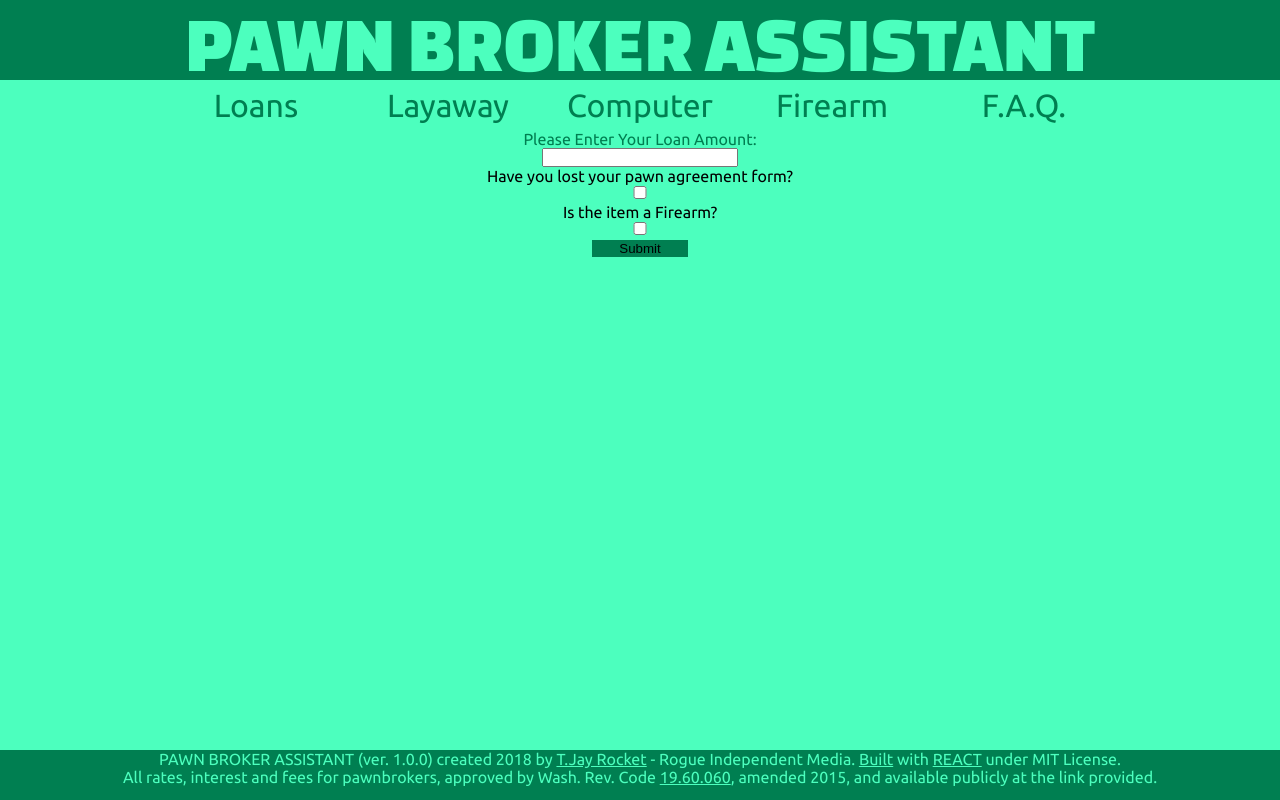
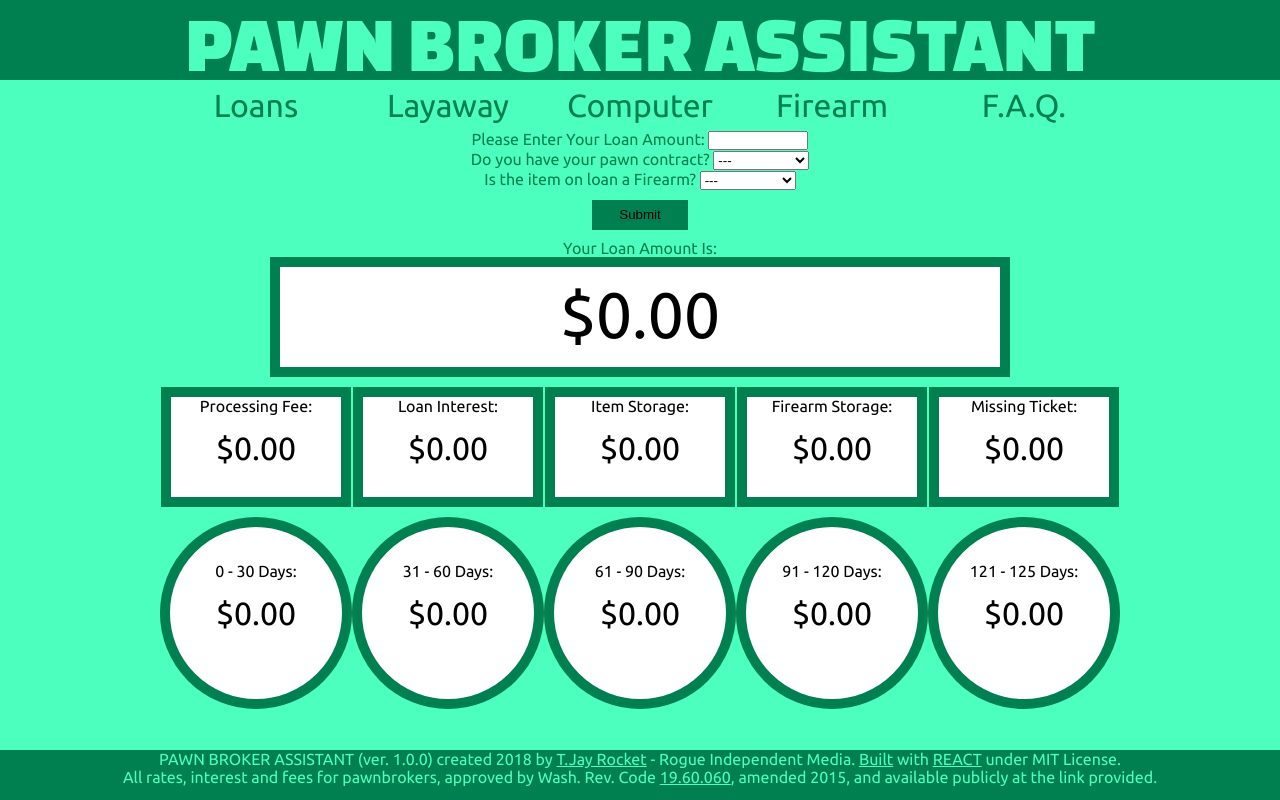
Before and after one commit to tjayrocket/pawn-brokers-assistant, a React app: page / in a window 1280 px wide. Built offline with nearby package versions, Linux system fonts and the light colour scheme.

Commit message:
Groovy times ahead as the loan calc is 100% functional!

```diff
--- a/src/components/Loan.jsx
+++ b/src/components/Loan.jsx
@@ -6,7 +6,6 @@ class Loan extends React.Component {
   constructor(props) {
     super(props);
     this.state = {value: ''};
-
     this.handleChange = this.handleChange.bind(this);
     this.handleSubmit = this.handleSubmit.bind(this);
   }
@@ -14,6 +13,7 @@ class Loan extends React.Component {
   handleChange(event) {
     this.setState({value: event.target.value});
   }
+
 
   // This fires off when I hit submit. The goal is to add the necessary logic top populate the screen with accurate numbers. This will take a bit but most of the logic has been recycled from the other repo.
 
@@ -25,304 +25,357 @@ class Loan extends React.Component {
 
     let amount = this.state.value;
 
-    // isNaN(amount)
-
-    // if(amount[0] === '$'){
-    //   let amount = amount.substring(1);
-    // }
+    console.log(amount);
 
     //This function validates the input of numbers into the form.
 
     function loanValidate(){
-
       if(amount === ''){
         alert('Please enter a loan amount.');
         return false;
+      } else if(amount[0] === '$'){
+        alert('The \'$\' is not necessary - please, remove it.');
+        return false;
       } else if(isNaN(amount)){
-        alert('Please enter numbers only.')
+        alert('Please Enter Numbers Only.');
+        return false;
       } else {
         alert('Your loan amount is: $' + amount);
-        console.log('Your loan amount = $' + parseInt(amount).toFixed(2));
+        console.log('Amount = ' + amount);
         return true;
       }
-
     };
 
-    loanValidate();
-
-    console.log(amount);
-
-    // amount = parseInt(amount).toFixed(2);
+    let storage = 5;
+    let lateFee = 10;
 
     // Set these to booleans?
 
-    // let storage = (5).toFixed(2);
-    // let firearm = (5).toFixed(2);
-    // let lateFee = (10).toFixed(2);
-    // let missingTicket = (5).toFixed(2);
-
+    // let firearm = 5;
+    // let missingTicket = 5;
     // Defining these variables for processingInterest function.
 
-    // let interest;
-    // let processing;
+    let interest;
+    let processing;
 
-    // let processingInterest = function(amount){
+    let processingInterest = function(amount){
 
-    //   console.log('Amount being called = ' + amount);
+      console.log('Amount being called = ' + amount);
 
-    //   if(amount <= 4.99){
+      if(amount <= 4.99){
 
-    //     console.log( 'Tier 1 - Interest = $1.00, Processing Fee = $1.50');
-    //     interest = 1;
-    //     processing = 1.5;
-    //     console.log('Your interest rate = $' + interest.toFixed(2));
-    //     console.log('Your processing rate = $' + processing.toFixed(2));
+        console.log( 'Tier 1 - Interest = $1.00, Processing Fee = $1.50');
+        interest = 1;
+        processing = 1.5;
+        console.log('Your interest rate = $' + interest.toFixed(2));
+        console.log('Your processing rate = $' + processing.toFixed(2));
 
-    //   } else if (amount <= 9.99){
+      } else if (amount <= 9.99){
 
-    //     console.log('Tier 2 - Interest = $1.00, Processing Fee = $3.00');
-    //     interest = 1;
-    //     processing = 3;
-    //     console.log('Your interest rate = $' + interest.toFixed(2));
-    //     console.log('Your processing rate = $' + processing.toFixed(2));
+        console.log('Tier 2 - Interest = $1.00, Processing Fee = $3.00');
+        interest = 1;
+        processing = 3;
+        console.log('Your interest rate = $' + interest.toFixed(2));
+        console.log('Your processing rate = $' + processing.toFixed(2));
 
-    //   } else if (amount <= 14.99){
+      } else if (amount <= 14.99){
 
-    //     console.log('Tier 3 - Interest = $1.25, Processing Fee = $4.00');
-    //     interest = 1.25;
-    //     processing = 4;
-    //     console.log('Your interest rate = $' + interest.toFixed(2));
-    //     console.log('Your processing rate = $' + processing.toFixed(2));
+        console.log('Tier 3 - Interest = $1.25, Processing Fee = $4.00');
+        interest = 1.25;
+        processing = 4;
+        console.log('Your interest rate = $' + interest.toFixed(2));
+        console.log('Your processing rate = $' + processing.toFixed(2));
 
-    //   } else if (amount <= 19.99){
+      } else if (amount <= 19.99){
 
-    //     console.log('Tier 4 - Interest = $1.25, Processing Fee = $4.50');
-    //     interest = 1.25;
-    //     processing = 4.5;
-    //     console.log('Your interest rate = $' + interest.toFixed(2));
-    //     console.log('Your processing rate = $' + processing.toFixed(2));
+        console.log('Tier 4 - Interest = $1.25, Processing Fee = $4.50');
+        interest = 1.25;
+        processing = 4.5;
+        console.log('Your interest rate = $' + interest.toFixed(2));
+        console.log('Your processing rate = $' + processing.toFixed(2));
 
-    //   } else if (amount <= 24.99){
+      } else if (amount <= 24.99){
 
-    //     console.log('Tier 5 - Interest = $1.50, Processing Fee = $5.00');
-    //     interest = 1.5;
-    //     processing = 5;
-    //     console.log('Your interest rate = $' + interest.toFixed(2));
-    //     console.log('Your processing rate = $' + processing.toFixed(2));
+        console.log('Tier 5 - Interest = $1.50, Processing Fee = $5.00');
+        interest = 1.5;
+        processing = 5;
+        console.log('Your interest rate = $' + interest.toFixed(2));
+        console.log('Your processing rate = $' + processing.toFixed(2));
 
-    //   } else if (amount <= 29.99){
+      } else if (amount <= 29.99){
 
-    //     console.log('Tier 6 - Interest = $1.75, Processing Fee = $5.50');
-    //     interest = 1.75;
-    //     processing = 5.5;
-    //     console.log('Your interest rate = $' + interest.toFixed(2));
-    //     console.log('Your processing rate = $' + processing.toFixed(2));
+        console.log('Tier 6 - Interest = $1.75, Processing Fee = $5.50');
+        interest = 1.75;
+        processing = 5.5;
+        console.log('Your interest rate = $' + interest.toFixed(2));
+        console.log('Your processing rate = $' + processing.toFixed(2));
 
-    //   } else if (amount <= 34.99){
+      } else if (amount <= 34.99){
 
-    //     console.log('Tier 7 - Interest = $1.75, Processing Fee = $6.00');
-    //     interest = 1.75;
-    //     processing = 6;
-    //     console.log('Your interest rate = $' + interest.toFixed(2));
-    //     console.log('Your processing rate = $' + processing.toFixed(2));
+        console.log('Tier 7 - Interest = $1.75, Processing Fee = $6.00');
+        interest = 1.75;
+        processing = 6;
+        console.log('Your interest rate = $' + interest.toFixed(2));
+        console.log('Your processing rate = $' + processing.toFixed(2));
 
-    //   } else if (amount <= 39.99){
+      } else if (amount <= 39.99){
 
-    //     console.log('Tier 8 - Interest = $2.00, Processing Fee = $6.50');
-    //     interest = 2;
-    //     processing = 6.5;
-    //     console.log('Your interest rate = $' + interest.toFixed(2));
-    //     console.log('Your processing rate = $' + processing.toFixed(2));
+        console.log('Tier 8 - Interest = $2.00, Processing Fee = $6.50');
+        interest = 2;
+        processing = 6.5;
+        console.log('Your interest rate = $' + interest.toFixed(2));
+        console.log('Your processing rate = $' + processing.toFixed(2));
 
-    //   } else if (amount <= 44.99){
+      } else if (amount <= 44.99){
 
-    //     console.log('Tier 9 - Interest = $2.25, Processing Fee = $7.00');
-    //     interest = 2.25;
-    //     processing = 7;
-    //     console.log('Your interest rate = $' + interest.toFixed(2));
-    //     console.log('Your processing rate = $' + processing.toFixed(2));
+        console.log('Tier 9 - Interest = $2.25, Processing Fee = $7.00');
+        interest = 2.25;
+        processing = 7;
+        console.log('Your interest rate = $' + interest.toFixed(2));
+        console.log('Your processing rate = $' + processing.toFixed(2));
 
-    //   } else if (amount <= 49.99){
+      } else if (amount <= 49.99){
 
-    //     console.log('Tier 10 - Interest = $2.25, Processing Fee = $7.50');
-    //     interest = 2.25;
-    //     processing = 7.5;
-    //     console.log('Your interest rate = $' + interest.toFixed(2));
-    //     console.log('Your processing rate = $' + processing.toFixed(2));
+        console.log('Tier 10 - Interest = $2.25, Processing Fee = $7.50');
+        interest = 2.25;
+        processing = 7.5;
+        console.log('Your interest rate = $' + interest.toFixed(2));
+        console.log('Your processing rate = $' + processing.toFixed(2));
 
-    //   } else if (amount <= 59.99){
+      } else if (amount <= 59.99){
 
-    //     console.log('Tier 11 - Interest = $2.50, Processing Fee = 15%');
-    //     interest = 2.5;
-    //     processing = amount/100*15;
-    //     console.log('Your interest rate = $' + interest.toFixed(2));
-    //     console.log('Your processing rate = $' + processing.toFixed(2));
+        console.log('Tier 11 - Interest = $2.50, Processing Fee = 15%');
+        interest = 2.5;
+        processing = amount/100*15;
+        console.log('Your interest rate = $' + interest.toFixed(2));
+        console.log('Your processing rate = $' + processing.toFixed(2));
 
-    //   } else if (amount <= 69.99){
+      } else if (amount <= 69.99){
 
-    //     console.log('Tier 12 - Interest = $2.75, Processing Fee = 15%');
-    //     interest = 2.75;
-    //     processing = amount/100*15;
-    //     console.log('Your interest rate = $' + interest.toFixed(2));
-    //     console.log('Your processing rate = $' + processing.toFixed(2));
+        console.log('Tier 12 - Interest = $2.75, Processing Fee = 15%');
+        interest = 2.75;
+        processing = amount/100*15;
+        console.log('Your interest rate = $' + interest.toFixed(2));
+        console.log('Your processing rate = $' + processing.toFixed(2));
 
-    //   } else if (amount <= 79.99){
+      } else if (amount <= 79.99){
 
-    //     console.log('Tier 13 - Interest = $3.00, Processing Fee = 15%');
-    //     interest = 3;
-    //     processing = amount/100*15;
-    //     console.log('Your interest rate = $' + interest.toFixed(2));
-    //     console.log('Your processing rate = $' + processing.toFixed(2));
+        console.log('Tier 13 - Interest = $3.00, Processing Fee = 15%');
+        interest = 3;
+        processing = amount/100*15;
+        console.log('Your interest rate = $' + interest.toFixed(2));
+        console.log('Your processing rate = $' + processing.toFixed(2));
 
-    //   } else if (amount <= 89.99){
+      } else if (amount <= 89.99){
 
-    //     console.log('Tier 14 - Interest = $3.25, Processing Fee = 15%');
-    //     interest = 3.25;
-    //     processing = amount/100*15;
-    //     console.log('Your interest rate = $' + interest.toFixed(2));
-    //     console.log('Your processing rate = $' + processing.toFixed(2));
+        console.log('Tier 14 - Interest = $3.25, Processing Fee = 15%');
+        interest = 3.25;
+        processing = amount/100*15;
+        console.log('Your interest rate = $' + interest.toFixed(2));
+        console.log('Your processing rate = $' + processing.toFixed(2));
 
-    //   } else if (amount <= 99.99){
+      } else if (amount <= 99.99){
 
-    //     console.log('Tier 15 - Interest = $3.50, Processing Fee = 15%');
-    //     interest = 3.5;
-    //     processing = amount/100*15;
-    //     console.log('Your interest rate = $' + interest.toFixed(2));
-    //     console.log('Your processing rate = $' + processing.toFixed(2));
+        console.log('Tier 15 - Interest = $3.50, Processing Fee = 15%');
+        interest = 3.5;
+        processing = amount/100*15;
+        console.log('Your interest rate = $' + interest.toFixed(2));
+        console.log('Your processing rate = $' + processing.toFixed(2));
 
-    //   } else if (amount <= 249.99){
+      } else if (amount <= 249.99){
 
-    //     console.log('Tier 16 - Interest = 4%, Processing Fee = 13%');
-    //     interest = amount/100*4;
-    //     processing = amount/100*13;
-    //     console.log('Your interest rate = $' + interest.toFixed(2));
-    //     console.log('Your processing rate = $' + processing.toFixed(2));
+        console.log('Tier 16 - Interest = 4%, Processing Fee = 13%');
+        interest = amount/100*4;
+        processing = amount/100*13;
+        console.log('Your interest rate = $' + interest.toFixed(2));
+        console.log('Your processing rate = $' + processing.toFixed(2));
 
-    //   } else if (amount <= 499.99){
+      } else if (amount <= 499.99){
 
-    //     console.log('Tier 17 - Interest = 4%, Processing Fee = 10%');
-    //     console.log(amount + ' @ the 401 level');
-    //     interest = amount/100*4;
-    //     processing = amount/100*10;
-    //     console.log('Your interest rate = $' + interest.toFixed(2));
-    //     console.log('Your processing rate = $' + processing.toFixed(2));
+        console.log('Tier 17 - Interest = 4%, Processing Fee = 10%');
+        console.log(amount + ' @ the 401 level');
+        interest = amount/100*4;
+        processing = amount/100*10;
+        console.log('Your interest rate = $' + interest.toFixed(2));
+        console.log('Your processing rate = $' + processing.toFixed(2));
 
-    //   } else if (amount <= 999.99){
+      } else if (amount <= 999.99){
 
-    //     console.log('Tier 18 - Interest = 4%, Processing Fee = 8%');
-    //     interest = amount/100*4;
-    //     processing = amount/100*8;
-    //     console.log('Your interest rate = $' + interest.toFixed(2));
-    //     console.log('Your processing rate = $' + processing.toFixed(2));
+        console.log('Tier 18 - Interest = 4%, Processing Fee = 8%');
+        interest = amount/100*4;
+        processing = amount/100*8;
+        console.log('Your interest rate = $' + interest.toFixed(2));
+        console.log('Your processing rate = $' + processing.toFixed(2));
 
-    //   } else if (amount <= 1499.99){
+      } else if (amount <= 1499.99){
 
-    //     console.log('Tier 19 - Interest = 4%, Processing Fee = 7.5%');
-    //     interest = amount/100*4;
-    //     processing = amount/100*7.5;
-    //     console.log('Your interest rate = $' + interest.toFixed(2));
-    //     console.log('Your processing rate = $' + processing.toFixed(2));
+        console.log('Tier 19 - Interest = 4%, Processing Fee = 7.5%');
+        interest = amount/100*4;
+        processing = amount/100*7.5;
+        console.log('Your interest rate = $' + interest.toFixed(2));
+        console.log('Your processing rate = $' + processing.toFixed(2));
 
-    //   } else if (amount <= 1999.99){
+      } else if (amount <= 1999.99){
 
-    //     console.log('Tier 20 - Interest = 4%, Processing Fee = 7%');
-    //     interest = amount/100*4;
-    //     processing = amount/100*7;
-    //     console.log('Your interest rate = $' + interest.toFixed(2));
-    //     console.log('Your processing rate = $' + processing.toFixed(2));
+        console.log('Tier 20 - Interest = 4%, Processing Fee = 7%');
+        interest = amount/100*4;
+        processing = amount/100*7;
+        console.log('Your interest rate = $' + interest.toFixed(2));
+        console.log('Your processing rate = $' + processing.toFixed(2));
 
-    //   } else if (amount > 2000){
+      } else if (amount > 2000){
 
-    //     console.log('Tier 21 - Interest = 4%, Processing Fee = 6%');
-    //     interest = amount/100*4;
-    //     processing = amount/100*6;
-    //     console.log('Your interest rate = $' + interest.toFixed(2));
-    //     console.log('Your processing rate = $' + processing.toFixed(2));
+        console.log('Tier 21 - Interest = 4%, Processing Fee = 6%');
+        interest = amount/100*4;
+        processing = amount/100*6;
+        console.log('Your interest rate = $' + interest.toFixed(2));
+        console.log('Your processing rate = $' + processing.toFixed(2));
 
-    //   } else {
+      } else {
 
-    //     console.log('Something went horribly wrong - please try again, check your input and worst case... get drunk until I fix what\'s wrong!');
+        console.log('Something went horribly wrong - please try again, check your input and worst case... get drunk until I fix what\'s wrong!');
 
-    //   }
-    // };
+      }
+    };
 
-    // processingInterest(amount);
 
-    // console.log('After procInt called, amount = ' + amount);
-    // console.log('After procInt called, interest = ' + interest);
-    // console.log('After procInt called, processing = ' + processing);
-    // console.log('After procInt called, storage = ' + storage);
+    let rates = function(){
 
-    // console.log((amount-0) + (interest-0);
+      let first = Number(amount) + Number(interest) + Number(processing) + Number(storage);
+      let second = first + Number(interest) + Number(storage);
+      let third = second + Number(interest) + Number(storage);
+      let late = third + Number(interest) + Number(storage) + Number(lateFee);
+      let final = late + Number(interest) + Number(storage) + Number(lateFee);
 
-    // let rates = function(){
+      let thirtyBlock = document.getElementById('loanThirtyNumber');
+      let sixtyBlock = document.getElementById('loanSixtyNumber');
+      let ninetyBlock = document.getElementById('loanNinetyNumber');
+      let oneTwentyBlock = document.getElementById('loanOneTwentyNumber');
+      let finalBlock = document.getElementById('loanFinalNumber');
 
-    //   let first = Number(amount) + Number(interest) + Number(processing) + Number(storage);
-    //   let second = first + Number(interest) + Number(storage);
-    //   let third = second + Number(interest) + Number(storage);
-    //   let late = third + Number(interest) + Number(storage) + Number(lateFee);
-    //   let final = late + Number(interest) + Number(storage) + Number(lateFee);
+      thirtyBlock.innerHTML = '$' + Number(first).toFixed(2);
+      sixtyBlock.innerHTML = '$' + Number(second).toFixed(2);
+      ninetyBlock.innerHTML = '$' + Number(third).toFixed(2);
+      oneTwentyBlock.innerHTML = '$' + Number(late).toFixed(2);
+      finalBlock.innerHTML = '$' + Number(final).toFixed(2);
 
-    //   console.log('First Thirty days = $' + first.toFixed(2));
-    //   console.log('Second Thirty days = $' + second.toFixed(2));
-    //   console.log('Third Thirty days = $' + third.toFixed(2));
-    //   console.log('Late Thirty days = $' + late.toFixed(2));
-    //   console.log('Final five days = $' + final.toFixed(2));
+    }
 
-    // }
-
-    // rates();
 
 
     // Boolean for later user Info.
-    // let forfeit;
+    let forfeit;
 
-    //Grabs the first circle area.
-    // let blockOne = document.getElementById('loanOneRate');
+    function postNumbers(){
+      //Grabs the text in the blocks
+      let amountBlock = document.getElementById('loanOneRate');
+      let storageBlock = document.getElementById('storageRate');
+      let interestBlock = document.getElementById('interestRate');
+      let processingBlock = document.getElementById('processingRate');
 
-    // Places the amount into the circle.
-    // blockOne.innerHTML = '$' + parseInt(amount).toFixed(2);
+      // Places the amounts into the blocks.
+      amountBlock.innerHTML = '$' + Number(amount).toFixed(2);
+      storageBlock.innerHTML = '$' + Number(storage).toFixed(2);
+      interestBlock.innerHTML = '$' + Number(interest).toFixed(2);
+      processingBlock.innerHTML = '$' + Number(processing).toFixed(2);
+
+
+
+    }
+
+    // This function posts all the numbers to the page - it is the last thing to fire off when the submit button is pressed.
+
+    function postData(){
+      if(loanValidate() === false){
+        console.log('Borked');
+      } else {
+        processingInterest(amount);
+        rates();
+        postNumbers();
+      }
+    };
+
+    postData();
+
   }
+
+  // This down here - it renders everything to the page.
 
   render() {
     return (
       <div id="loan">
-        <form id="loanForm" onSubmit={this.handleSubmit}>
-          <label>
-            <p className="subText">Please Enter Your Loan Amount:</p>
-            <input id="loanInput" type="number" value={this.state.value} onChange={this.handleChange} />
+        <form id="loanForm" className="subText" onSubmit={this.handleSubmit}>
+          <label>Please Enter Your Loan Amount:{' '}
+            <input id="loanInput" type="text" value={this.state.value} onChange={this.handleChange} />
           </label>
-          <p>Have you lost your pawn agreement form?</p>
-          <input type="checkbox" />
-          <p>Is the item a Firearm?</p>
-          <input type="checkbox" />
+          <br />
+          <label>Do you have your pawn contract?{' '}
+            <select id="loanTicket" className="loanSelect">
+              <option>---</option>
+              <option>Yes</option>
+              <option>No</option>
+            </select>
+          </label>
+          <br />
+          <label>Is the item on loan a Firearm?{' '}
+            <select id="loanFirearm" className="loanSelect">
+              <option>---</option>
+              <option>Yes</option>
+              <option>No</option>
+            </select>
+          </label>
+          <br />
           <input id="loanSubmit" type="submit" value="Submit" />
         </form>
-        {/* <div id="loanAmount">
+        <p className="subText" >Your Loan Amount Is:</p>
+        <div id="loanAmount">
           <p id="loanOneRate" className="loanText">$0.00</p>
         </div>
-        <div id="loanRatesBlock">
-          <div id="interestRate" className="rightBlock"></div>
-          <div id="processingFee" className="rightBlock"></div>
-          <div id="storageFee" className="rightBlock"></div>
-        </div>
-        <span id="loanArea">
-          <div id="loanOne" className="loanDiv">
-            <p id="loanOneText" className="loanText">$0.00</p>
+        <span id="loanRatesBlock">
+            <div id="processing" className="loanRates">
+              <p id="processingText" className="loanRateText">Processing Fee:</p>
+              <p id="processingRate" className="loanRateNumber">$0.00</p>
+            </div>
+            <div id="interest" className="loanRates">
+              <p id="interestText" className="loanRateText">Loan Interest:</p>
+              <p id="interestRate" className="loanRateNumber">$0.00</p>
+            </div>
+            <div id="storage" className="loanRates">
+              <p id="storageText" className="loanRateText">Item Storage:</p>
+              <p id="storageRate" className="loanRateNumber">$0.00</p>
+            </div>
+            <div id="firearm" className="loanRates">
+              <p id="firearmText" className="loanRateText">Firearm Storage:</p>
+              <p id="firearmRate" className="loanRateNumber">$0.00</p>
+            </div>
+            <div id="missingTicket" className="loanRates">
+              <p id="missingTicketText" className="loanRateText">Missing Ticket:</p>
+              <p id="missingTicketRate" className="loanRateNumber">$0.00</p>
+            </div>
+        </span>
+        <br />
+        <span id="loanAmounts">
+          <div id="loanThirty" className="loanAmount">
+            <p id="loanThirtyText" className="loanAmountText">0 - 30 Days:</p>
+            <p id="loanThirtyNumber" className="loanAmountNumber">$0.00</p>
           </div>
-          <div id="loanTwo" className="loanDiv">
-            <p id="loanTwoText" className="loanText">$0.00</p>
+          <div id="loanSixty" className="loanAmount">
+            <p id="loanSixtyText" className="loanAmountText">31 - 60 Days:</p>
+            <p id="loanSixtyNumber" className="loanAmountNumber">$0.00</p>
           </div>
-          <div id="loanThree" className="loanDiv">
-            <p id="loanThreeText" className="loanText">$0.00</p>
+          <div id="loanNinety" className="loanAmount">
+            <p id="loanNinetyText" className="loanAmountText">61 - 90 Days:</p>
+            <p id="loanNinetyNumber" className="loanAmountNumber">$0.00</p>
           </div>
-          <div id="loanFour" className="loanDiv">
-            <p id="loanThreeText" className="loanText">$0.00</p>
+          <div id="loanOneTwenty" className="loanAmount">
+            <p id="loanOneTwentyText" className="loanAmountText">91 - 120 Days:</p>
+            <p id="loanOneTwentyNumber" className="loanAmountNumber">$0.00</p>
           </div>
-          <div id="loanFive" className="loanDiv">
-            <p id="loanThreeText" className="loanText">$0.00</p>
+          <div id="loanFinal" className="loanAmount">
+            <p id="loanFinalText" className="loanAmountText">121 - 125 Days:</p>
+            <p id="loanFinalNumber" className="loanAmountNumber">$0.00</p>
           </div>
-        </span> */}
+        </span>
       </div>
     );
   }
--- a/src/styles/base.css
+++ b/src/styles/base.css
@@ -38,7 +38,8 @@ p{
 }
 
 .subText{
-  color: #007F51
+  color: #007F51;
+  font-family: 'Ubuntu', sans-serif;
 }
 
 /* Top Bar */
@@ -77,26 +78,102 @@ p{
 
 /* These need to be reassigned and organized to a better name space. */
 
+/* Base Stylings */
+
 #loan{
   text-align: center;
   margin-left: auto;
   margin-right: auto;
 }
 
+/* Form Stylings */
+
 #loanInput{
-  width: 20%;
+  width: 10%;
 }
+
+.loanSelect{
+  width: 10%;
+}
+
 
 #loanSubmit{
   width: 10%;
+  height: 30px;
   background-color: #007f51;
   border: 1px solid #007f51;
+  margin-top: 1%;
+  margin-bottom: 1%;
 }
 
 #loanSubmit:hover{
   background-color: #4CFFBE;
 }
 
+/* Main Amount Stylings */
+
+#loanAmount{
+  margin-left: auto;
+  margin-right: auto;
+  background-color: #fff;
+  width: 75%;
+  height: 100px;
+  border: 10px solid #007f51;
+}
+
+#loanOneRate{
+  padding-top: 10px;
+  font-size: 4em;
+}
+
+/* Rate Stylings */
+
+#loanRatesBlock{
+  margin: 0 auto;
+  text-align: center;
+}
+
+.loanRates{
+  float: left;
+  margin-top: 10px;
+  margin-left: 1px;
+  margin-right: 1px;
+  width: 170px;
+  height: 100px;
+  background-color: #fff;
+  border: 10px solid #007f51;
+}
+
+.loanRateNumber{
+  font-size: 2em;
+  padding-top: 15px;
+}
+
+/* Amount Stylings */
+
+#loanAmounts{
+  margin: 0 auto;
+  text-align: center;
+}
+
+.loanAmount{
+  float: left;
+  margin-top: 10px;
+  background-color: #fff;
+  width: 172px;
+  height: 172px;
+  border-radius: 172px;
+  border: 10px solid #007f51;
+}
+
+.loanAmountText{
+  padding-top: 20%;
+}
+
+.loanAmountNumber{
+  font-size: 2em;
+  padding-top: 15px;
+}
 
 /* Layaway Stylings */
 
```
Also changed, not shown: 1 other file (tests, documents, lock files or other folders).
